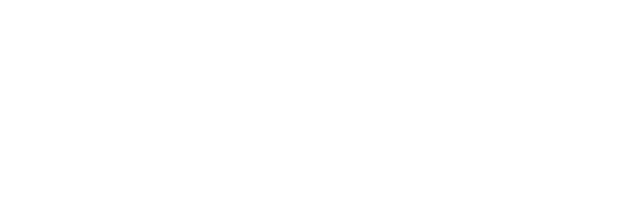
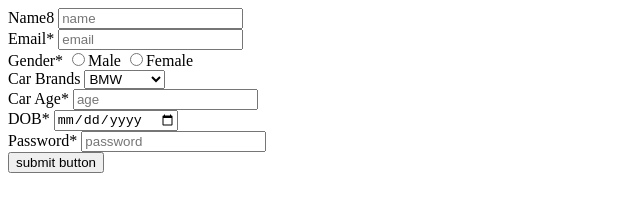
Before and after one commit to acciojob/signup-form-car-polashbiswas, a website: page main.html in a window 1280 px wide. Shown: the whole page, without its empty margins (0-640 px from the left). Drawn offline with Linux system fonts and the light colour scheme.

Commit message:
created a submission

```diff
--- a/main.html
+++ b/main.html
@@ -7,6 +7,45 @@
 </head>
 
 <body>
+	<form method = "post">
+		<div>
+		<label for = "name">Name8</label>
+		<input type = "text" placeholder = "name" id = "name" required>
+		</div>
+		<div>
+		<label for = "email">Email*</label>
+		<input type = "email" placeholder = "email" id = "email" required>
+		</div>
+		<div>
+		<label for = "gender">Gender*</label>
+		<input type = "radio" id = "gender" name = "gender" required>Male
+        <input type = "radio" id = "gender" name = "gender" required>Female
+		</div>
+		<div>
+			<label for = "cars">Car Brands</label>
+			<select id = "cars">
+				<option value = "bmw">BMW</option>
+				<option value = "audi">Audi</option>
+				<option value = "marc">Marcedez</option>
+			</select>
+		</div>
+		<div>
+			<label for = "carage">Car Age*</label>
+			<input type = "number" placeholder = "age" id = "carage" required>
+		</div>
+		<div>
+			<label for = "dop">DOB*</label>
+			<input type = "date" id = "dop" required>
+
+		</div
+		<div>
+		<label for = "password">Password*</label>
+		<input type = "password" placeholder = "password" id = "password" required>
+		</div>
+		<div>
+		<button type = "submit">submit button</button>
+		</div>
+	</form>
 	<!-- the entire body must be written by student -->
     <script type="text/javascript" src="./script.js">
 </script>
```
